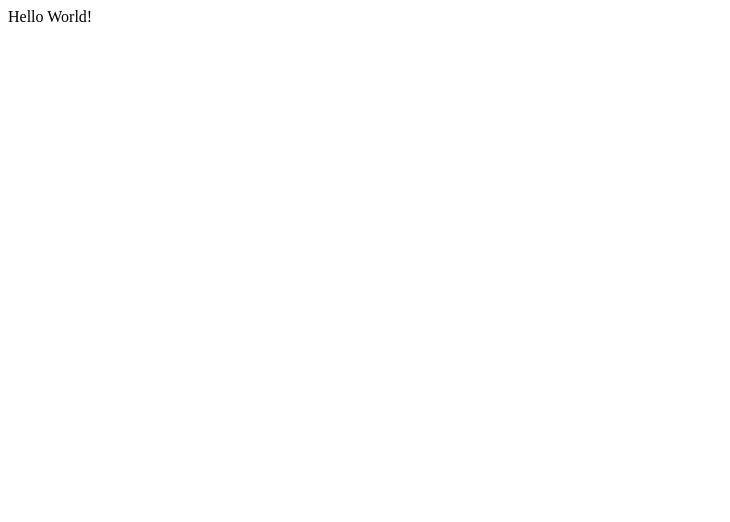
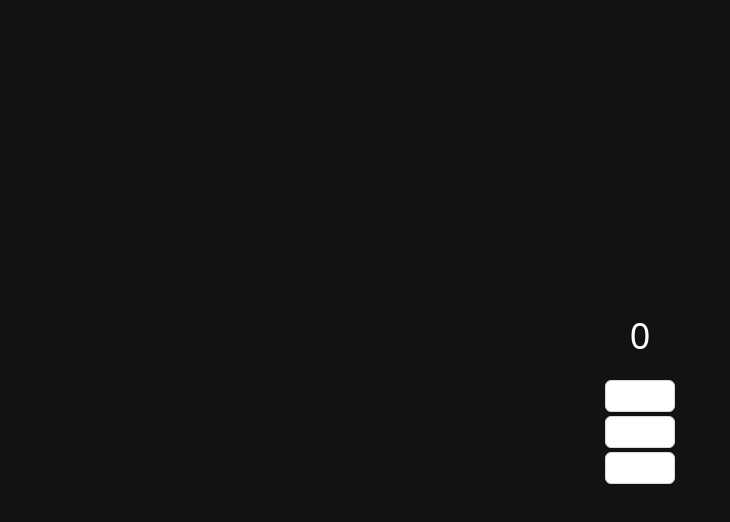
Before and after one commit to NuremirKadyrbekov/OurProject-, a React (Create React App) app: page / in a window 1280 px wide. Shown: the top 522 px of the page, without its empty margins (0-730 px from the left). Built offline with nearby package versions, Linux system fonts and the light colour scheme.

Commit message:
best counter

```diff
--- a/package.json
+++ b/package.json
@@ -6,6 +6,7 @@
     "@testing-library/jest-dom": "^5.17.0",
     "@testing-library/react": "^13.4.0",
     "@testing-library/user-event": "^13.5.0",
+    "antd": "^5.12.5",
     "react": "^18.2.0",
     "react-dom": "^18.2.0",
     "react-scripts": "5.0.1",
@@ -34,5 +35,8 @@
       "last 1 firefox version",
       "last 1 safari version"
     ]
+  },
+  "devDependencies": {
+    "tailwindcss": "^3.4.0"
   }
 }
--- a/src/App.js
+++ b/src/App.js
@@ -1,7 +1,9 @@
+import Counter from "./components/Counter";
+
 function App() {
   return (
-    <div className="App">
-    Hello World!
+    <div className="flex justify-center items-center h-screen">
+      <Counter />
     </div>
   );
 }
--- /dev/null
+++ b/src/components/Counter/index.jsx
@@ -0,0 +1,18 @@
+import React, { useState } from "react";
+import { Button } from 'antd';
+
+export default function Counter() {
+  const [count, setCount] = useState(0);
+
+  return (
+    <div className="flex flex-col items-center">
+      <h1 className="text-4xl">{count}</h1>
+      <br />
+      <div className="gap-1 grid">
+        <Button className="text-white transition-all btn" onClick={() => setCount(count + 1)}>Click</Button>
+        <Button className="text-white transition-all btn" onClick={() => setCount(count - 1)}>-</Button>
+        <Button className="text-white transition-all btn" onClick={() => setCount(0)}>Reset</Button>
+      </div>
+    </div>
+  );
+}
--- /dev/null
+++ b/src/index.css
@@ -0,0 +1,19 @@
+@tailwind base;
+@tailwind components;
+@tailwind utilities;
+
+* {
+    color-scheme: dark;
+}
+
+.btn:hover {
+    box-shadow: 4px 4px 48px 0px rgba(6, 143, 247, 0.845);
+    @apply
+    bg-white
+    text-blue-600
+    transition-all;
+}
+.btn:active {
+    transform: scale(.97);
+    transition: .3;
+}
--- a/src/index.js
+++ b/src/index.js
@@ -1,6 +1,7 @@
 import React from 'react';
 import ReactDOM from 'react-dom/client';
 import App from './App';
+import './index.css'
 
 const root = ReactDOM.createRoot(document.getElementById('root'));
 root.render(
--- /dev/null
+++ b/tailwind.config.js
@@ -0,0 +1,10 @@
+/** @type {import('tailwindcss').Config} */
+module.exports = {
+  content: [
+    "./src/**/*.{js,jsx,ts,tsx}",
+  ],
+  theme: {
+    extend: {},
+  },
+  plugins: [],
+}
```
Also changed, not shown: 1 other file (tests, documents, lock files or other folders).
